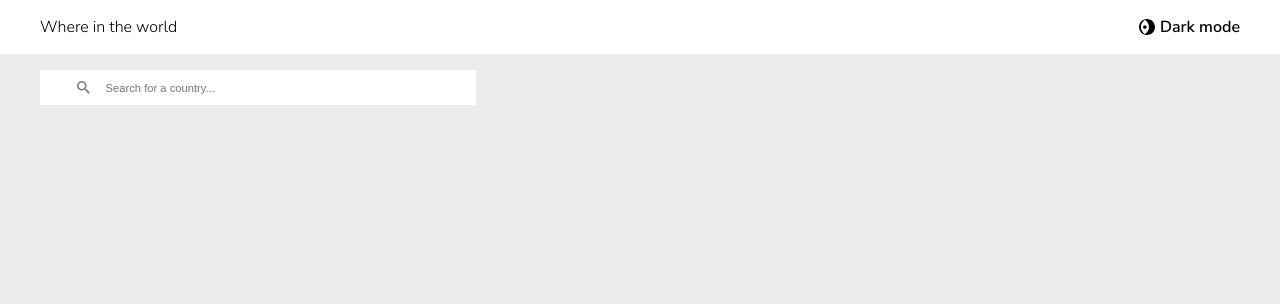
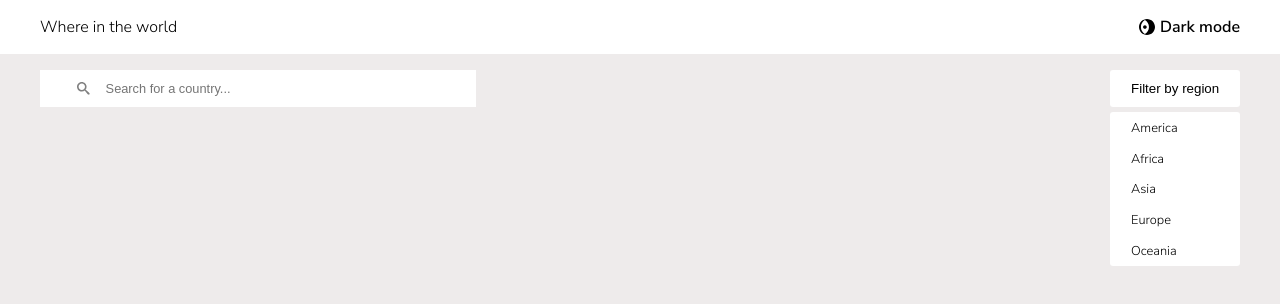
Before and after one commit to nivanovic7/countries-api, a website: page index.html in a window 1280 px wide. Drawn offline with Linux system fonts and the light colour scheme.

Commit message:
Added filter btn but not finished

```diff
--- a/index.html
+++ b/index.html
@@ -27,7 +27,17 @@
             </svg>
             <input type="text" placeholder="Search for a country..." />
           </div>
-        </div>
+
+          <div class="filter-field">
+            <button class="filter-field__btn">Filter by region</button>
+            <div class="filter-field__dropdown">
+              <p class="filter-field__option">America</p>
+            <p class="filter-field__option">Africa</p>
+            <p class="filter-field__option">Asia</p>
+            <p class="filter-field__option">Europe</p>
+            <p class="filter-field__option">Oceania</p>
+            </div>
+          </div>
       </main>
     </div>
   </body>
--- a/main.scss
+++ b/main.scss
@@ -56,6 +56,10 @@ main {
   padding: 1rem 2.5rem;
 }
 
+.filtering-section {
+  display: flex;
+  justify-content: space-between;
+
   .search-field {
     display: inline-flex;
     align-items: center;
@@ -71,7 +75,37 @@ main {
     input {
       border: none;
       color: gray;
-    font-size: 0.7rem;
+      font-size: 0.8rem;
       width: 350px;
     }
   }
+
+  .filter-field {
+    position: relative;
+
+    &__btn {
+      padding: 0.7rem 1.3rem;
+      background-color: white;
+      border: none;
+      border-radius: 3px;
+    }
+
+    &__dropdown {
+      position: absolute;
+      width: 100%;
+      background-color: white;
+      top: calc(100% + 5px);
+      border-radius: 3px;
+      cursor: pointer;
+    }
+
+    &__option {
+      padding: 0.4rem 1.3rem;
+      font-size: 0.8rem;
+    }
+
+    &__option:hover {
+      background-color: var(--color-white-darker);
+    }
+  }
+}
```
Also changed, not shown: design/desktop-design-detail-dark.jpg (added), design/desktop-design-detail-light.jpg (added), design/desktop-design-home-dark.jpg (added), design/desktop-design-home-light.jpg (added), design/desktop-preview.jpg (added), design/mobile-design-detail-dark.jpg (added), design/mobile-design-detail-light.jpg (added), design/mobile-design-home-dark.jpg (added), design/mobile-design-home-light.jpg (added), style.css. Lines whose indentation alone changed are shown as unchanged.
